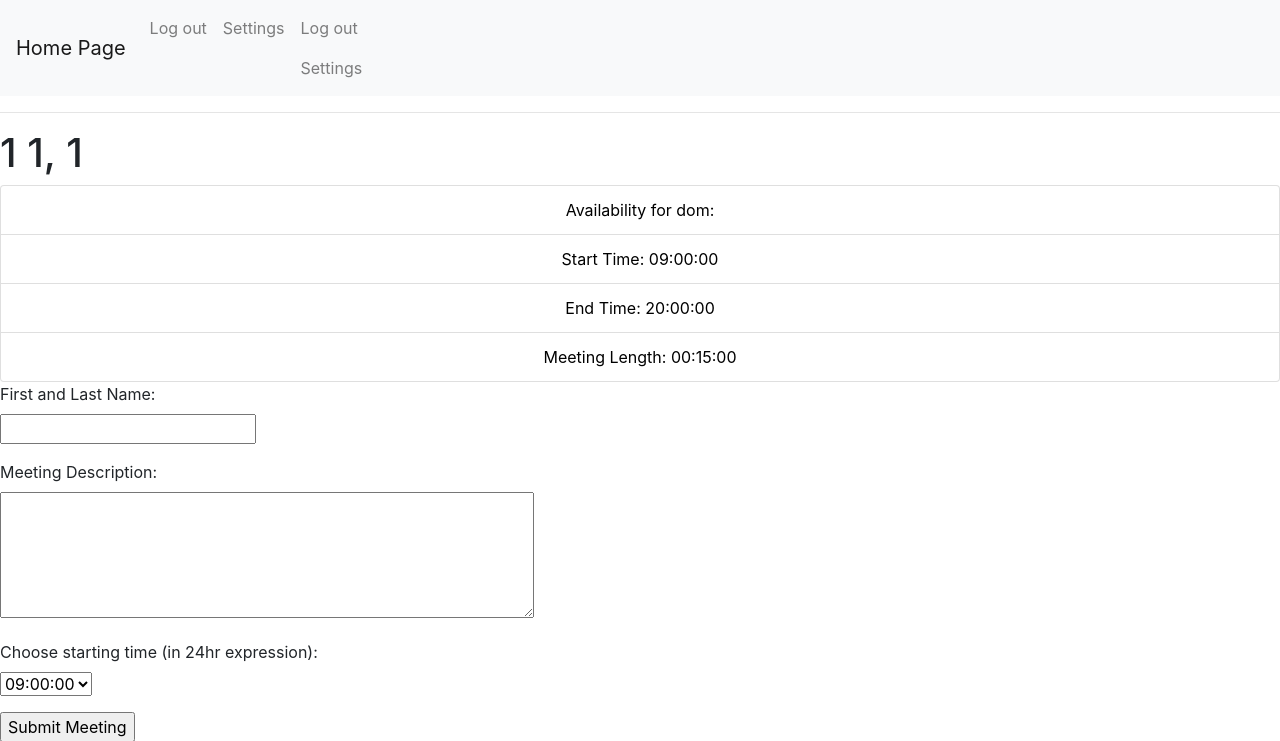
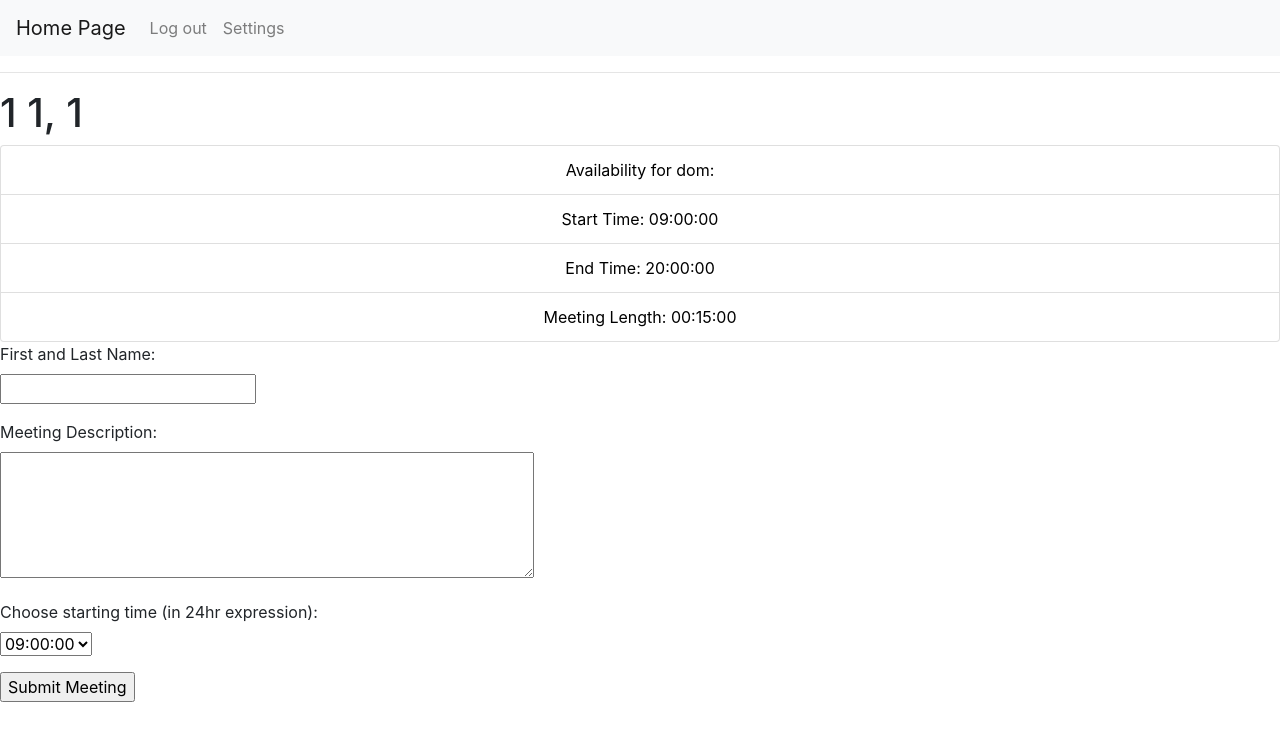
Before and after one commit to Alireza-Mahinparvar/BookMe, a Flask app: page /book/dom/1/1/1 in a window 1280 px wide. Shown: the top 741 px of the page. Run offline with Flask 2, Linux system fonts and the light colour scheme; a user stored in the database is signed in; data comes from the database, SQL or seed files in the repository; some libraries are stand-ins or nearby versions.

Commit message:
Update base.html

```diff
--- a/Calendar_app/app/templates/base.html
+++ b/Calendar_app/app/templates/base.html
@@ -41,12 +41,6 @@
                     <a class="nav-link" href="{{ url_for('settings') }}">Settings</a>
                   </li>
                  {% endif %}
-                 <li class="nav-item">
-                 {% if current_user.is_active %}
-                    <a class="nav-link" href="{{ url_for('logout') }}">Log out</a>
-                    <a class="nav-link" href="{{ url_for('settings')}}">Settings</a>
-                 {% endif %}
-                 </li>
                </ul>
              </div>
            </nav>
```
